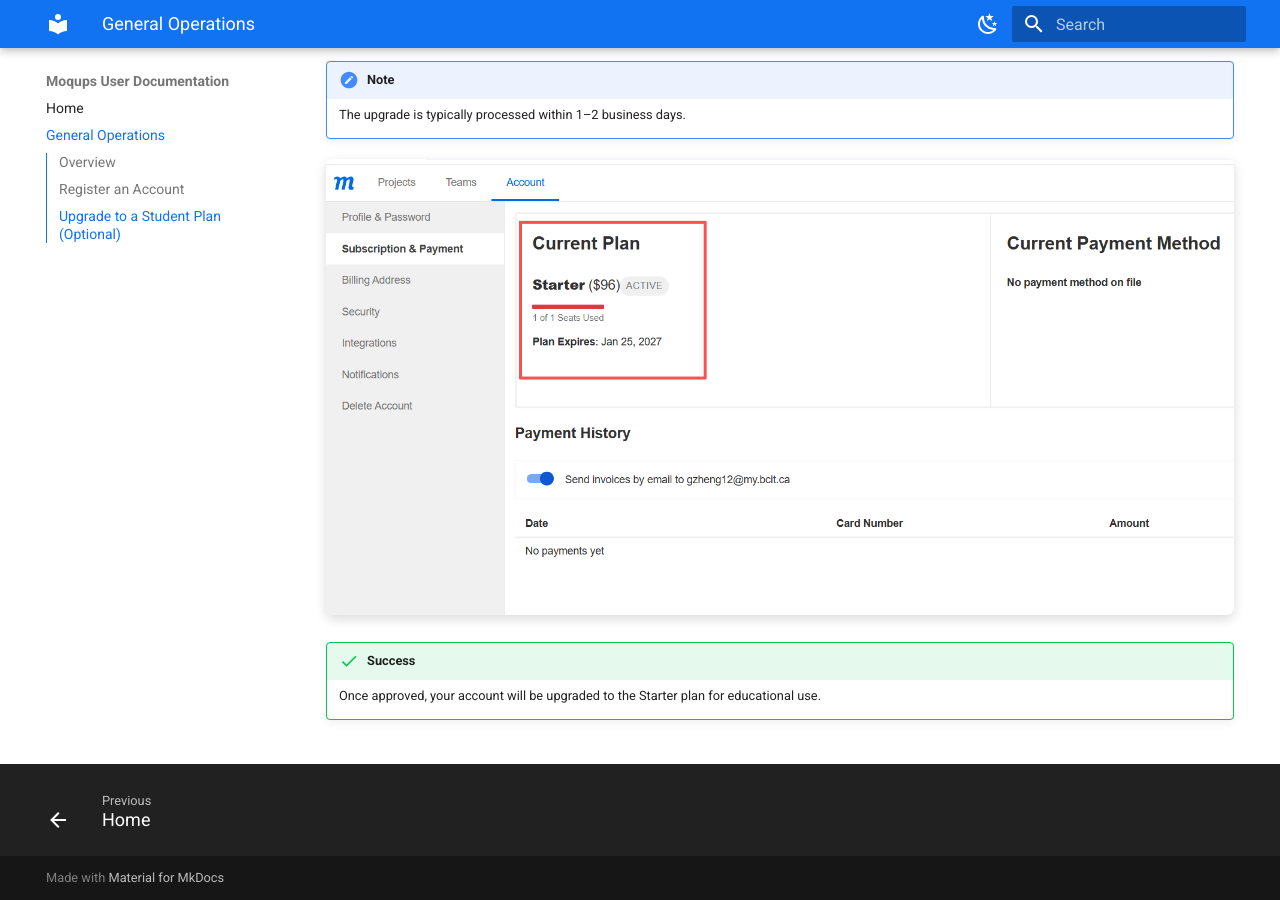
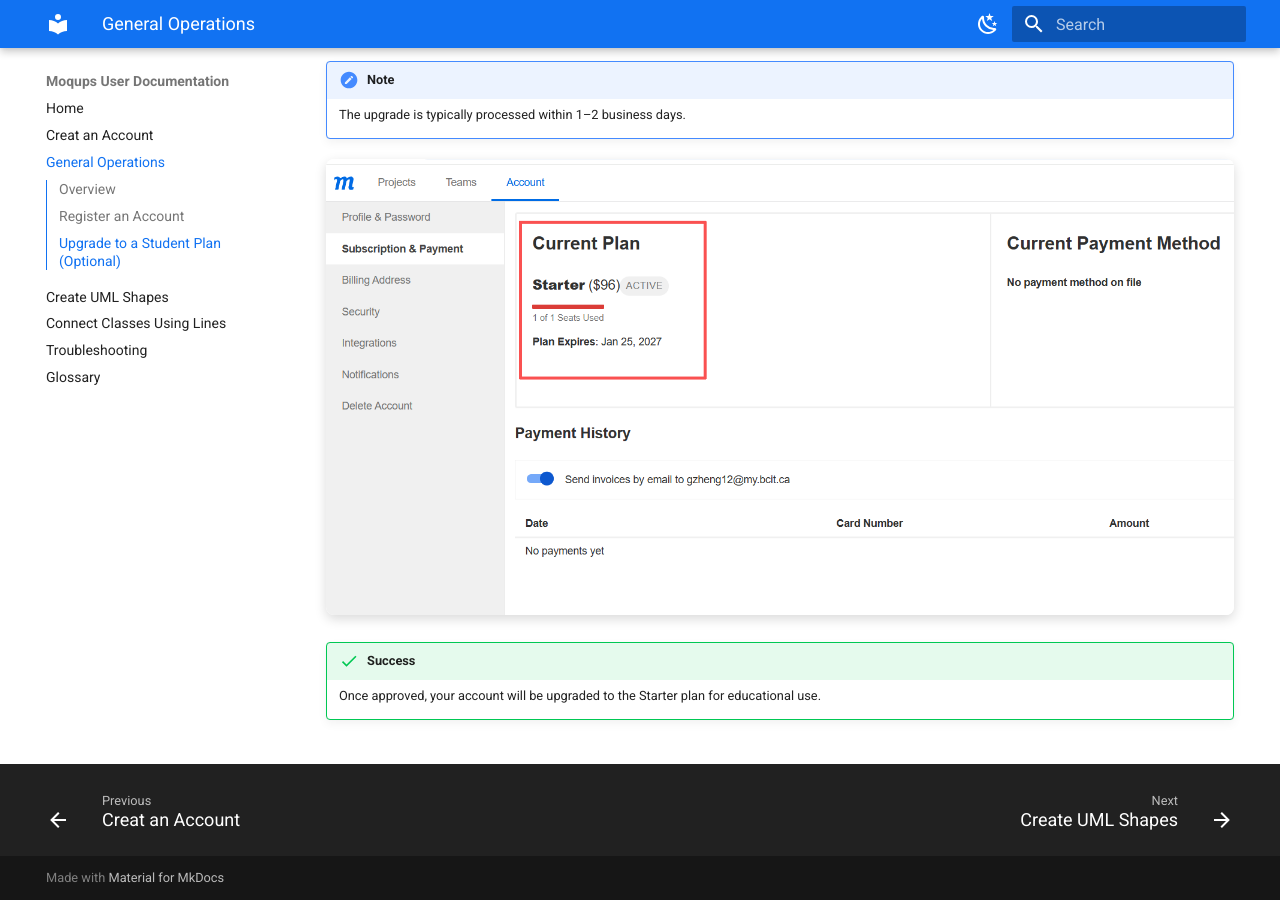
Before and after one commit to mzhao002/Moqups-User-Documentation, an MkDocs documentation site: the page built from docs/general-operations.md, in a window 1280 px wide and 900 px high, scrolled down 4651 px. Built offline with MkDocs 1.6.1 and Material for MkDocs 9.7.7, drawn with Linux system fonts in a browser that asks for light colours.

Commit message:
Change the navbar links

```diff
--- a/mkdocs.yml
+++ b/mkdocs.yml
@@ -34,4 +34,9 @@
 
 nav:
   - Home: index.md
+  - Creat an Account: create-an-account.md
   - General Operations: general-operations.md
+  - Create UML Shapes: create-uml-shapes.md
+  - Connect Classes Using Lines: connect-classes-using-lines.md
+  - Troubleshooting: troubleshooting.md
+  - Glossary: glossary.md
```
Also changed, not shown: docs/general-operations.md (+1 -1 lines).
